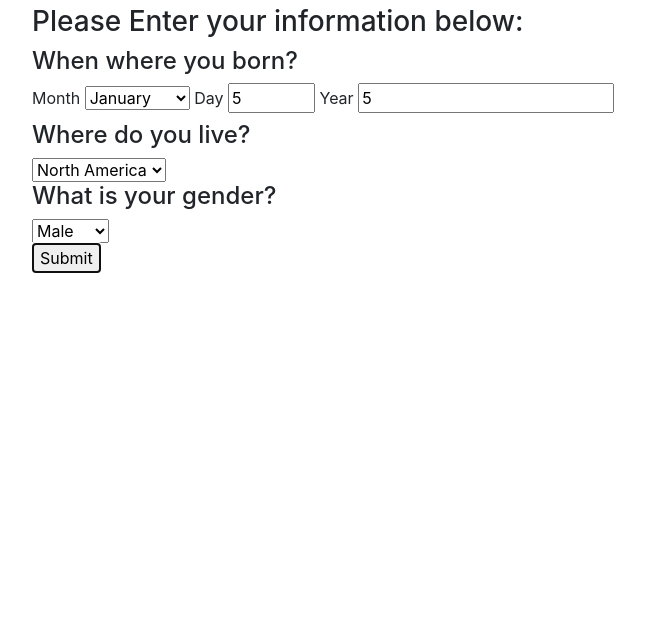
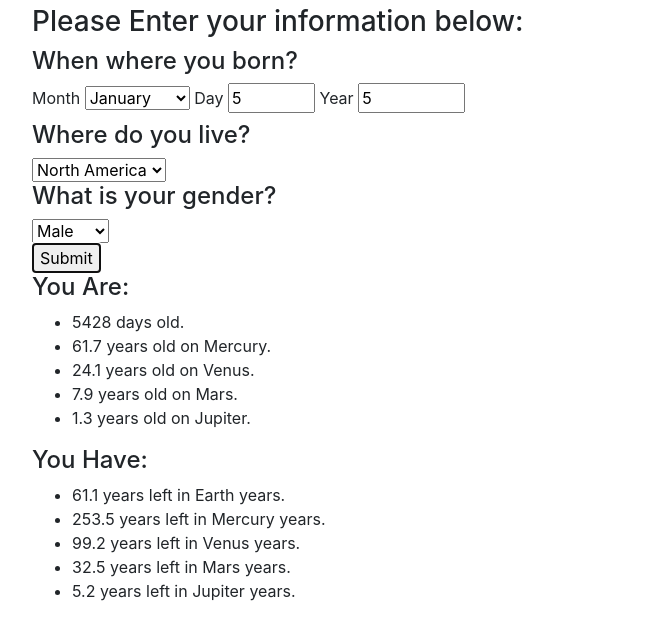
Before and after one commit to CalvinPVIII/CR-Week-5, a website built with webpack: page src/index.html in a window 1280 px wide. Both pictures are taken after typing "5", "5" into the empty fields and a click on the button "Submit". Shown: the part 51-690 px from the top of the page, without its empty margins (53-698 px from the left). Built offline with nearby package versions, Linux system fonts and the light colour scheme.

Commit message:
add ui function that will show and hide information based on inputted age

```diff
--- a/src/index.html
+++ b/src/index.html
@@ -35,7 +35,7 @@
       </label>
       <label>
         Year
-        <input type="number" id="year" min="1">
+        <input type="number" id="year" min="1" max="2019">
       </label>
       <h4>Where do you live?</h4>
       <select id="continent">
@@ -54,6 +54,38 @@
       <br>
       <button type="submit" name="button">Submit</button>
     </form>
+    <div class="result-age-on-planets">
+      <h4>You Are:</h4>
+      <ul>
+        <li><span id="daysOld"></span> days old.</li>
+        <li><span id="mercuryYears"> </span> years old on Mercury.</li>
+        <li><span id="venusYears"> </span> years old on Venus.</li>
+        <li><span id="marsYears"> </span> years old on Mars.</li>
+        <li><span id="jupiterYears"> </span> years old on Jupiter.</li>
+      </ul>
+    </div>
+    <div class="result-younger-expectancy">
+      <h4>You Have:</h4>
+      <ul>
+        <li><span id="earthLeft"></span> years left in Earth years.</li>
+        <li><span id="mercuryLeft"></span> years left in Mercury years.</li>
+        <li><span id="venusLeft"></span> years left in Venus years.</li>
+        <li><span id="marsLeft"></span> years left in Mars years.</li>
+        <li><span id="jupiterLeft"></span> years left in Jupiter years.</li>
+      </ul>
+    </div>
+    <div class="result-older-expectancy">
+      <h4>You Have:</h4>
+      <ul>
+        <li>Outlived the average life expectancy on Earth by by <span id="earthExtra"></span> years.</li>
+        <li>Outlived the average life expectancy on Mercury by by <span id="mercuryExtra"></span> years.</li>
+        <li>Outlived the average life expectancy on Venus by by <span id="venusExtra"></span> years.</li>
+        <li>Outlived the average life expectancy on Mars by by <span id="marsExtra"></span> years.</li>
+        <li>Outlived the average life expectancy on Jupiter by by <span id="jupiterExtra"></span> years.</li>
+      </ul>
+
+    </div>
+
   </div>
 
 </body>
--- a/src/main.js
+++ b/src/main.js
@@ -6,12 +6,42 @@ import {
   Person
 } from './../src/backend.js'
 
+let uiChanger = function (personObject) {
+  $("#daysOld").text(personObject.days)
+  $("#mercuryYears").text(personObject.mercuryYears)
+  $("#venusYears").text(personObject.venusYears)
+  $("#marsYears").text(personObject.marsYears)
+  $("#jupiterYears").text(personObject.jupiterYears)
+  if (personObject.yearsLeft[0] > 0) {
+    $(".result-younger-expectancy").show();
+    $(".result-older-expectancy").hide();
+    $("#earthLeft").text(personObject.yearsLeft[0])
+    $("#mercuryLeft").text(personObject.yearsLeft[1])
+    $("#venusLeft").text(personObject.yearsLeft[2])
+    $("#marsLeft").text(personObject.yearsLeft[3])
+    $("#jupiterLeft").text(personObject.yearsLeft[4])
+
+  } else if (personObject.yearsLeft[0] < 1){
+    $(".result-older-expectancy").show();
+    $(".result-younger-expectancy").hide();
+    for (let i = 0; i < personObject.yearsLeft.length; i++) {
+      personObject.yearsLeft[i] *= -1
+    }
+    $("#earthExtra").text(personObject.yearsLeft[0])
+    $("#mercuryExtra").text(personObject.yearsLeft[1])
+    $("#venusExtra").text(personObject.yearsLeft[2])
+    $("#marsExtra").text(personObject.yearsLeft[3])
+    $("#jupiterExtra").text(personObject.yearsLeft[4])
+  }
+  $(".result-age-on-planets").show();
+}
+
 $(document).ready(function() {
   $("#userInfo").submit(function(e) {
     e.preventDefault();
     let userBirthdate = new Date(`${$("#month").val()} ${$("#day").val()} ${$("#year").val()}`)
     let userInformation = new Person(userBirthdate, parseInt($("#continent").val()), parseInt($("#gender").val()))
     userInformation.findDaysAliveAndAgeOnEachPlanetAndLifeExpectancyAndYearsLeftOnEachPlanet();
-
+    uiChanger(userInformation);
   });
 });
--- a/src/styles.css
+++ b/src/styles.css
@@ -0,0 +1,3 @@
+.result-age-on-planets, .result-younger-expectancy, .result-older-expectancy {
+  display: none;
+}
```
